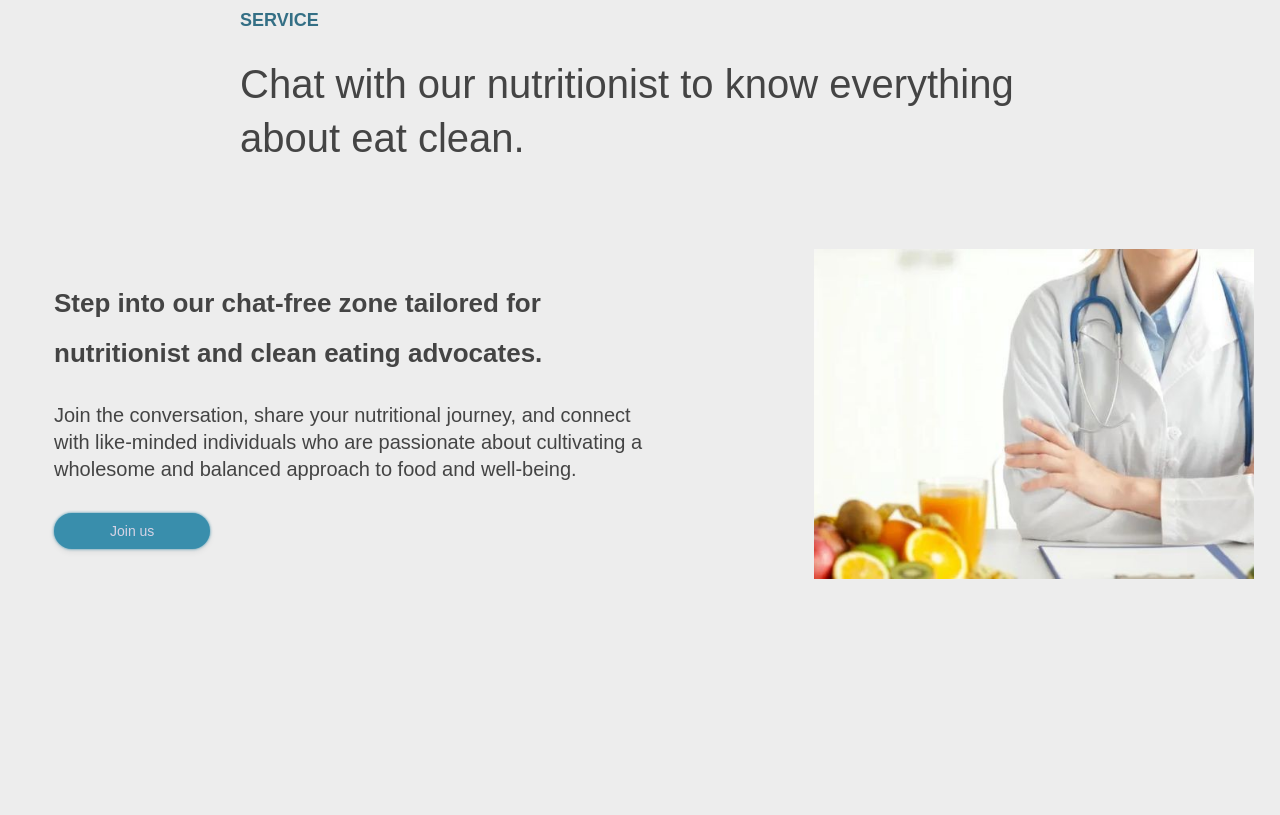
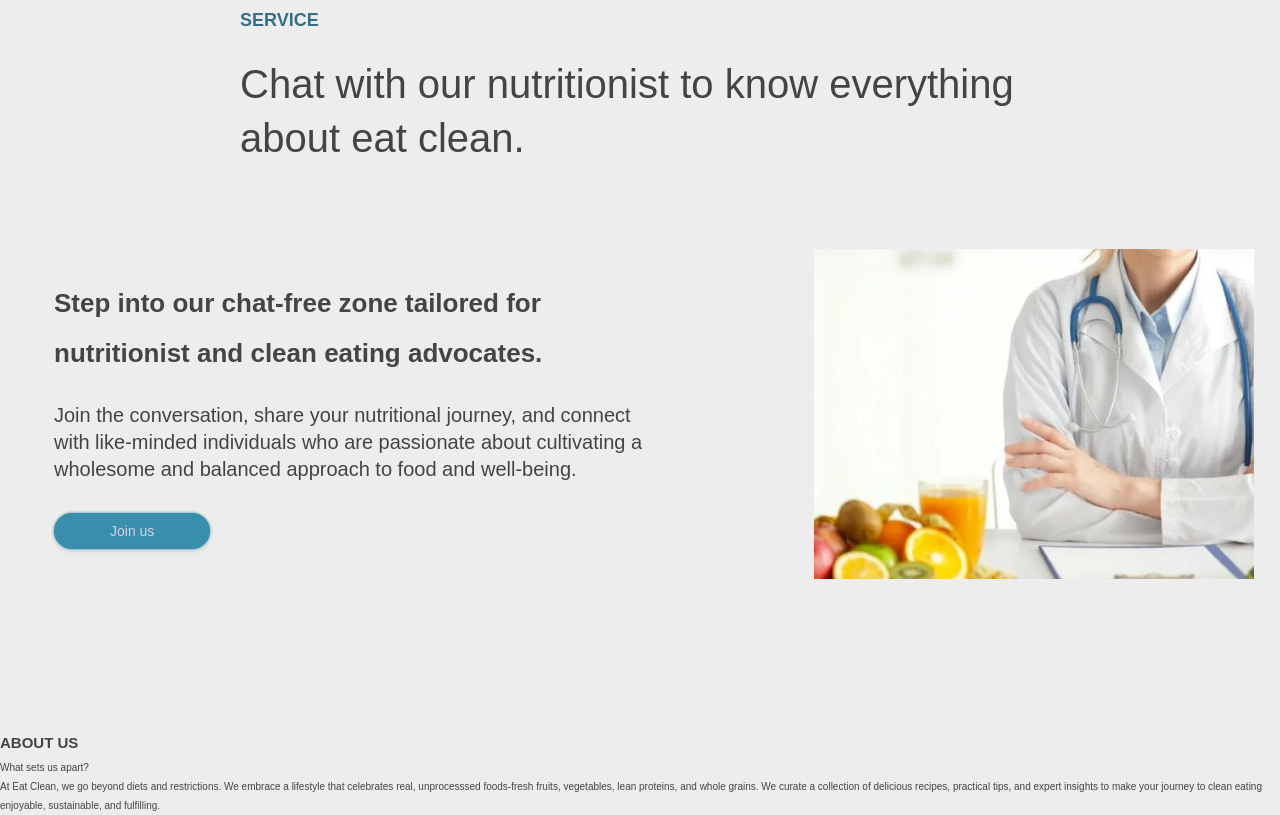
Before and after one commit to AhFarhadM/eat-clean, a plain HTML site: page index.html in a window 1280 px wide. Shown: the part 2639-3454 px from the top of the page. Before the commit the page ends 3368 px from the top, so only its background shows below. Drawn offline with Linux system fonts and the light colour scheme.

Commit message:
Add section about

```diff
--- a/index.html
+++ b/index.html
@@ -177,5 +177,22 @@
         </div>
       </div>
     </section>
+    <!--SECTION ABOUT US-->
+
+    <section id="section-about-us">
+      <div>
+        <div>
+          <h2>ABOUT US</h2>
+          <p>What sets us apart?</p>
+          <p>
+            At Eat Clean, we go beyond diets and restrictions. We embrace a
+            lifestyle that celebrates real, unprocesssed foods-fresh fruits,
+            vegetables, lean proteins, and whole grains. We curate a collection
+            of delicious recipes, practical tips, and expert insights to make
+            your journey to clean eating enjoyable, sustainable, and fulfilling.
+          </p>
+        </div>
+      </div>
+    </section>
   </body>
 </html>
```
